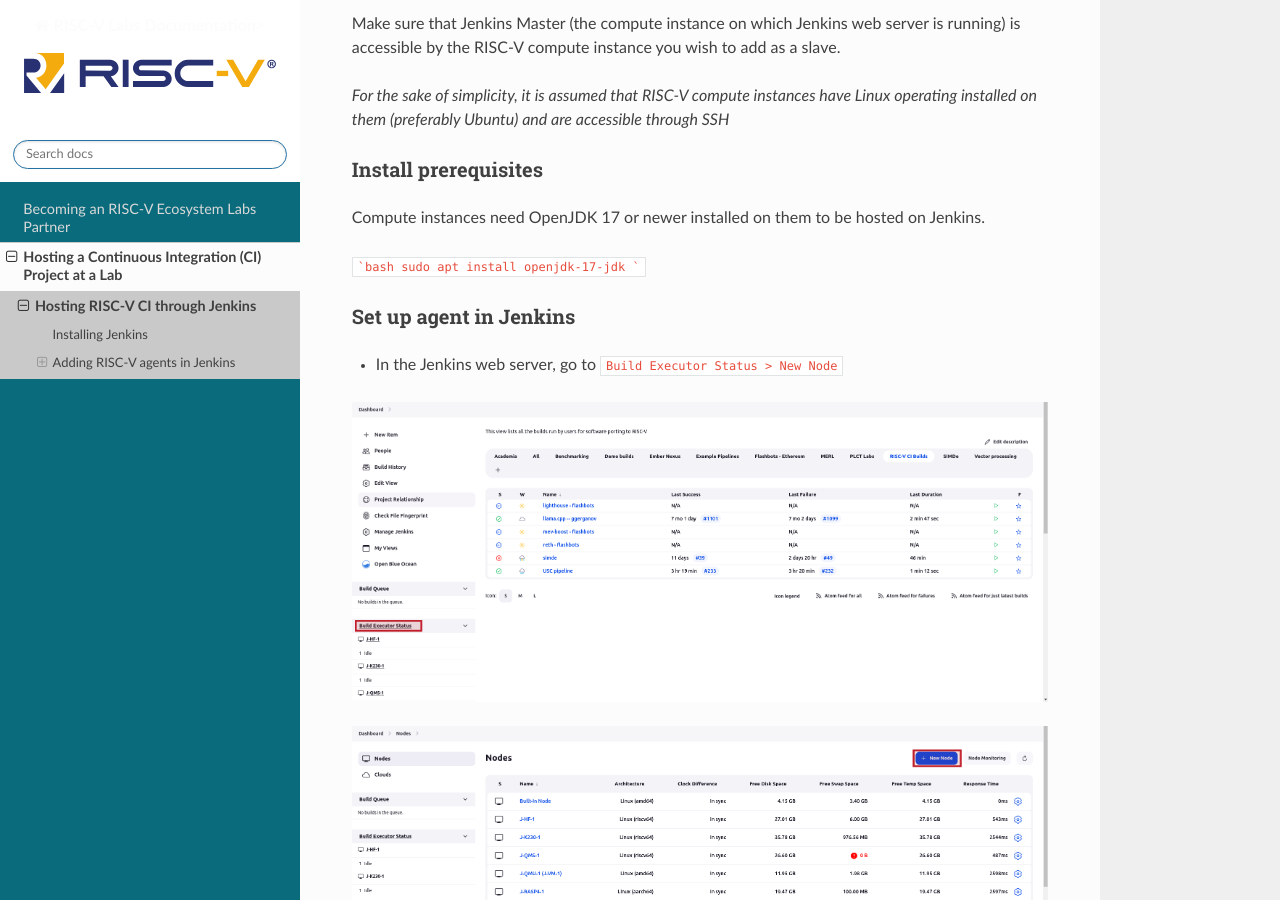
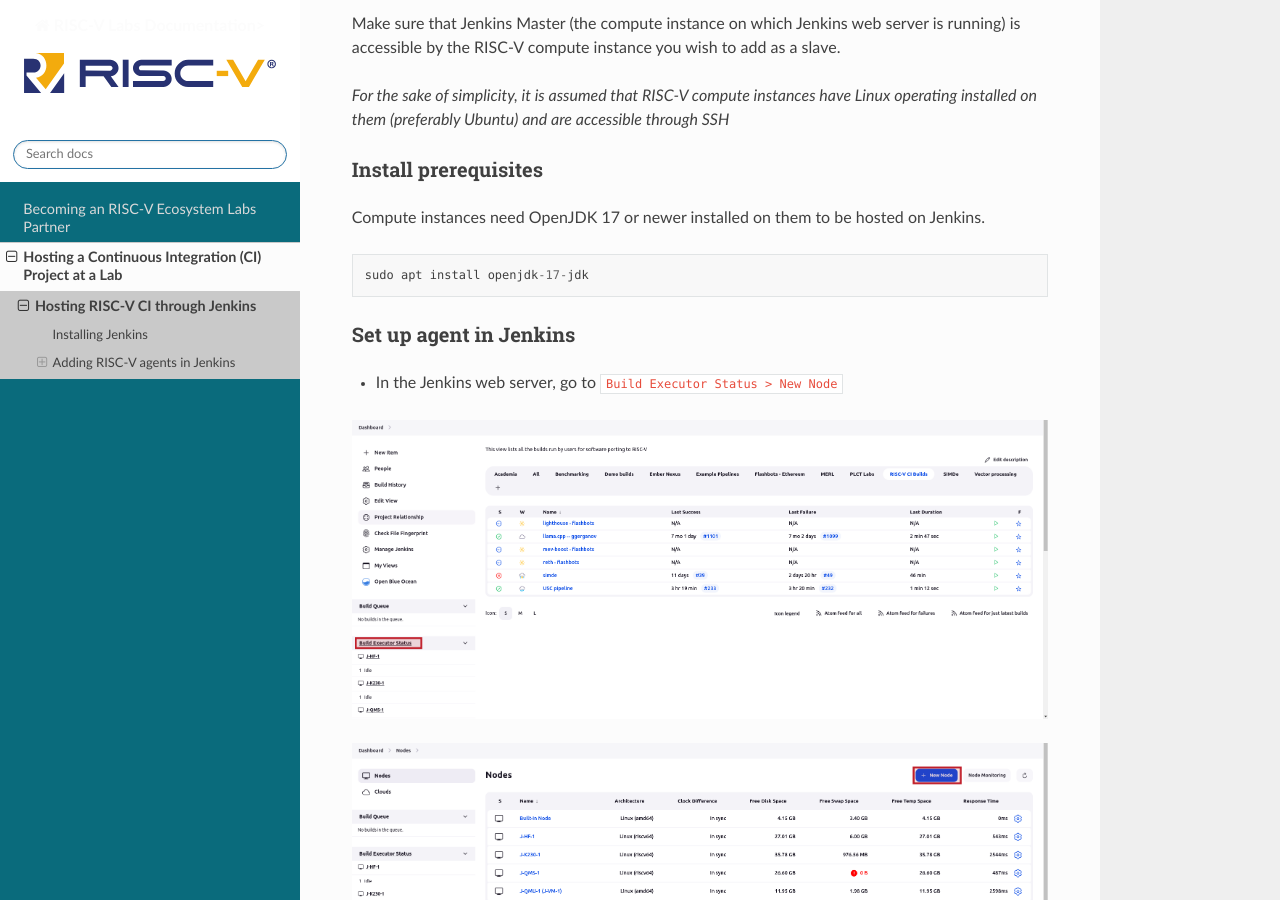
Before and after one commit to riscv-admin/labs-doc, a Sphinx documentation site: the page built from source/hosting_jenkins.rst, in a window 1280 px wide and 900 px high, scrolled down 572 px. Built offline with Sphinx 7.4.7 and the Read the Docs theme 2.0.0, drawn with Linux system fonts in a browser that asks for light colours.

Commit message:
Corrected the code block

````diff
--- a/source/hosting_jenkins.rst
+++ b/source/hosting_jenkins.rst
@@ -26,9 +26,10 @@
 
 Compute instances need OpenJDK 17 or newer installed on them to be hosted on Jenkins.
 
-```bash
-sudo apt install openjdk-17-jdk
-```
+.. code::
+
+    sudo apt install openjdk-17-jdk
+
 
 Set up agent in Jenkins
 -----------------------
````
